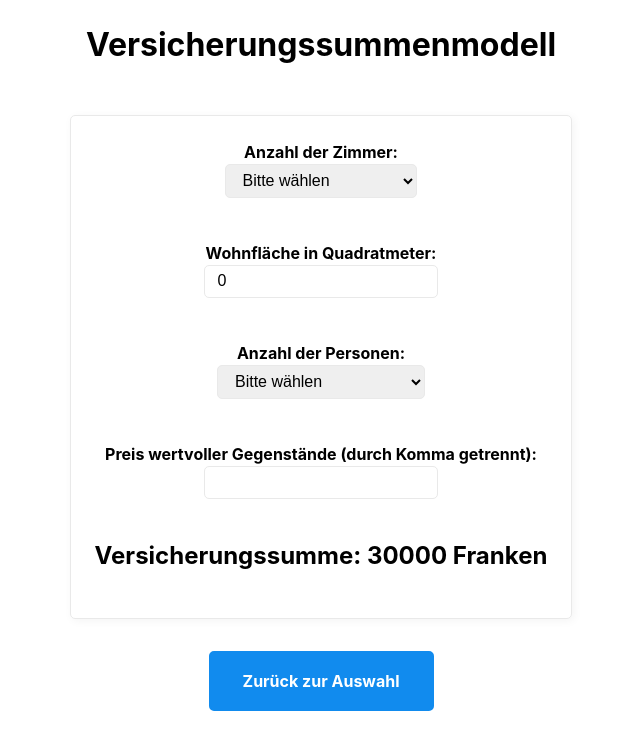
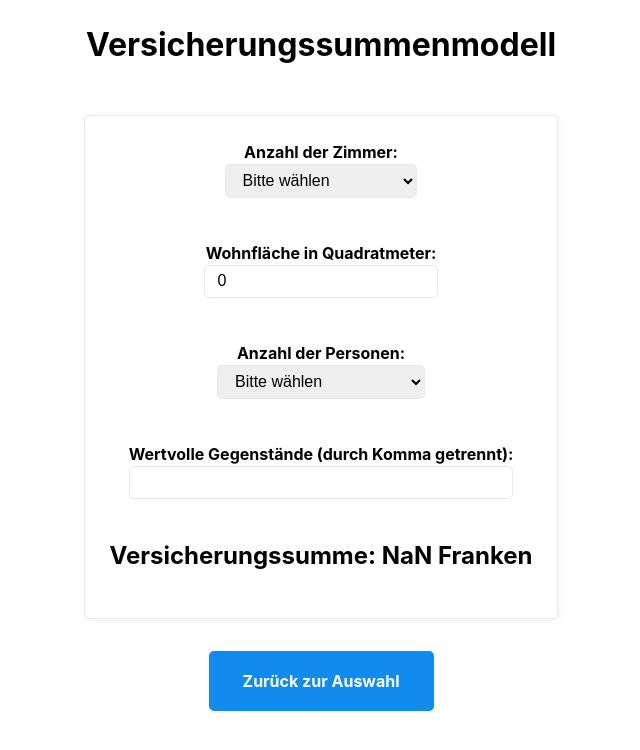
Before and after one commit to bambuk-html/Versicherungsrechner, a React (Create React App) app in the folder versicherungsrechner/: page /Summe in a window 1280 px wide. Shown: the top 750 px of the page, without its empty margins (319-959 px from the left). Built offline with nearby package versions, Linux system fonts and the light colour scheme.

Commit message:
wertvolle Gegenstände teilweise implementiert, aber nur 1 item funktioniert

```diff
--- a/versicherungsrechner/src/Components/SummenRechner.js
+++ b/versicherungsrechner/src/Components/SummenRechner.js
@@ -62,8 +62,11 @@ function HausratVersicherungsrechner() {
     versicherungssumme += basiswert * 1.4;
     }
 
+   versicherungssumme = versicherungssumme + parseInt(wertvolleGegenstaende);
+
     return versicherungssumme;
     }
+
 
   return (
     <div id="summerrechner">
@@ -80,10 +83,12 @@ function HausratVersicherungsrechner() {
           </select>
         </label>
         <br />
+        <div id="gegenstaende">
         <label>
           Wohnfläche in Quadratmeter:
 <input type="number" min="0" value={wohnflaeche} onChange={handleWohnflaecheChange} />
 </label>
+</div>
 <br />
 <label>
           Anzahl der Personen:
@@ -99,9 +104,9 @@ function HausratVersicherungsrechner() {
 <br />
 
 <label>
-Preis wertvoller Gegenstände (durch Komma getrennt):
+Wertvolle Gegenstände (durch Komma getrennt):
 <div id="gegenstaende">
-<input type="number" min="0" value={wertvolleGegenstaende} onChange={handleWertvolleGegenstaendeChange} />
+<input type="text" min="0" value={wertvolleGegenstaende} onChange={handleWertvolleGegenstaendeChange} />
 </div>
 </label>
 <h2>Versicherungssumme: {berechneVersicherungssumme()} Franken</h2>
```
